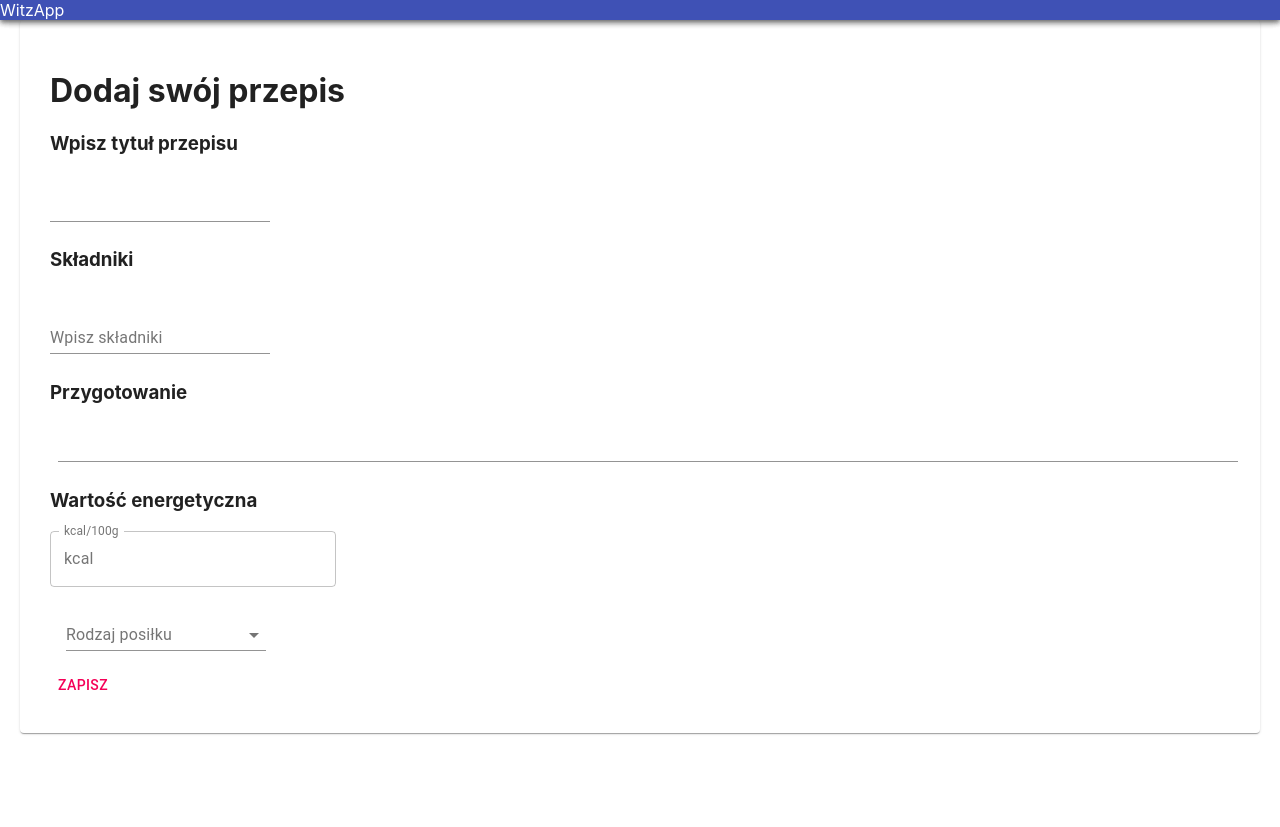
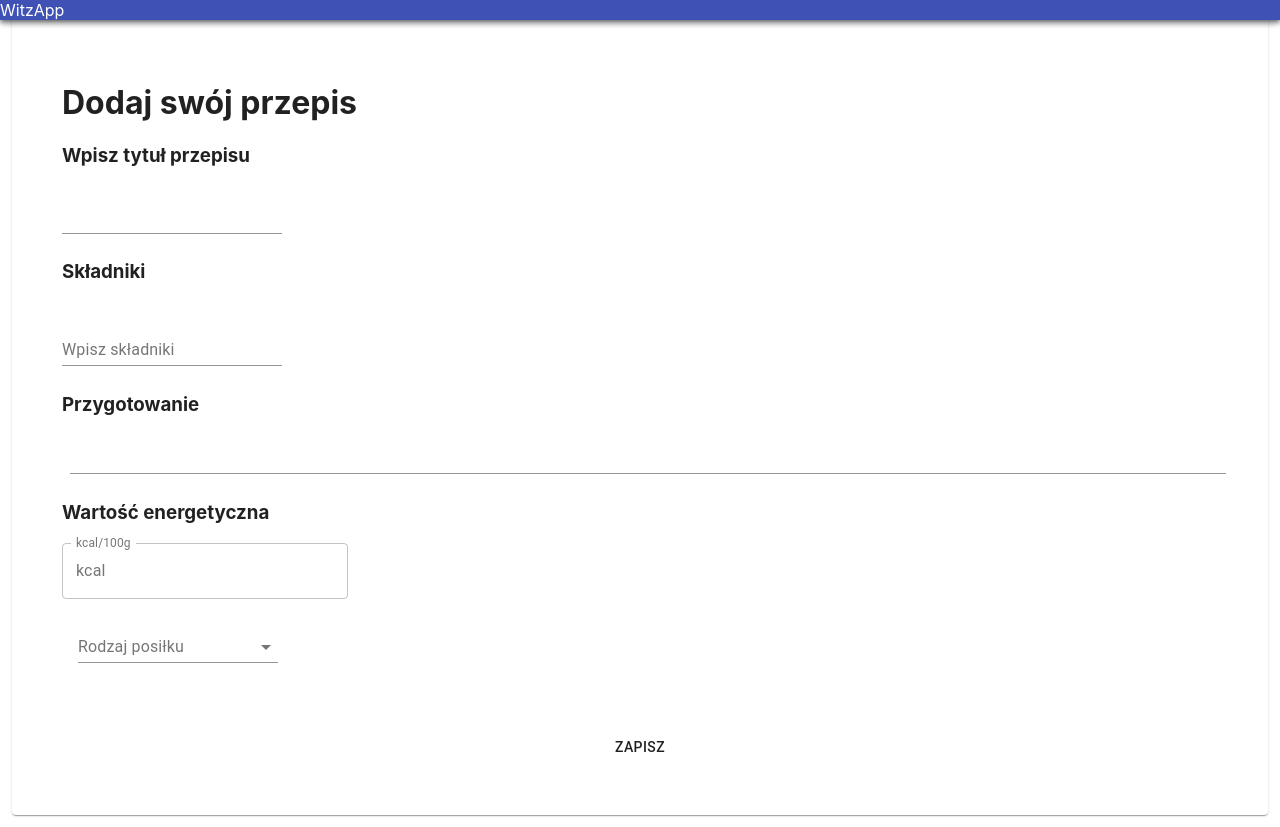
Before and after one commit to infoshareacademy/jfddl8-harmony, a React (Create React App) app: page / in a window 1280 px wide. Before the commit the page ends 800 px from the top, so only its background shows below. Built offline with nearby package versions, Linux system fonts and the light colour scheme.

Commit message:
adding functions addRecipe and deleteRecipe

```diff
--- a/src/App.js
+++ b/src/App.js
@@ -5,14 +5,12 @@ import View from './containers/view'
 
 import AddRecipeContainer from './containers/addRecipeContainer/AddRecipeContainer'
 
-
-
 function App() {
   return (
     <div className="App">
       <AppBar />
       <View />
-      <AddRecipeContainer/>
+      <AddRecipeContainer />
     </div>
   )
 }
--- a/src/containers/addRecipeContainer/AddRecipeContainer.js
+++ b/src/containers/addRecipeContainer/AddRecipeContainer.js
@@ -10,19 +10,31 @@ import Paper from '@material-ui/core/Paper'
 
 const styles = {
   paper: {
-    margin: 20,
-    padding: 30
+    margin: 12,
+    padding: 50
+  },
+  button: {
+    marginTop: 50
   }
+}
+
+const initialState = {
+  title: '',
+  ingredients: '',
+  description: '',
+  nutritiveValue: '',
+  label: '',
+  url: '',
+  isFavorite: false
 }
 
 class AddRecipeContainer extends React.Component {
   state = {
-    title: '',
-    ingredients: '',
-    description: '',
-    nutritiveValue: '',
-    label: '',
+    state: initialState
+  }
 
+  reset() {
+    this.setState(initialState)
   }
   onInputChangeHandler = (property) => {
     return (event) => {
@@ -66,9 +78,7 @@ class AddRecipeContainer extends React.Component {
           />
           <br />
           <Label />
-          <Button color="secondary" onClick={this.onSaveClicker}>
-            Zapisz
-      </Button>
+          <Button color="blue" style={styles.button} fullWidth={true} onClick={this.onSaveClicker}>Zapisz</Button>
         </div>
       </Paper>
     )
```
Also changed, not shown: src/containers/addRecipeContainer/recipesService.js (added, +21 -0 lines).
